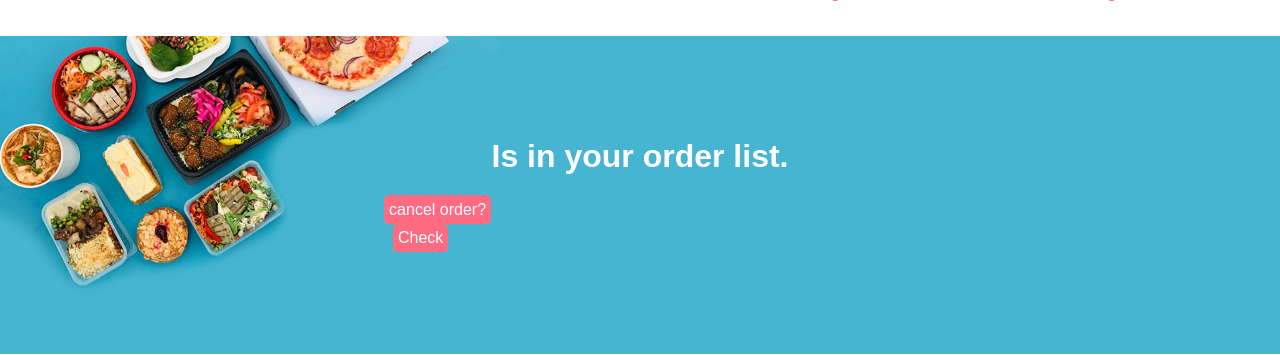
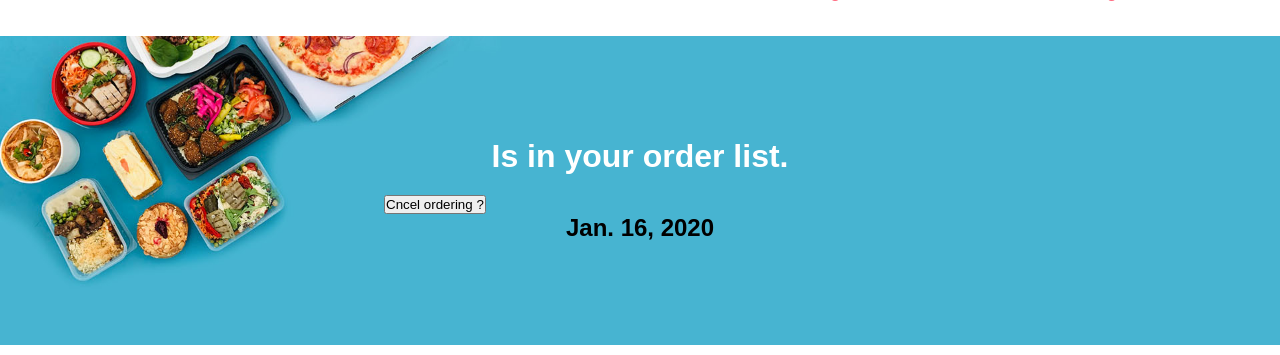
Before and after one commit to RaphaelApeh/restaurant_, a Django app: page /detail/00000000-0000-0000-0000-000000000001/ in a window 1280 px wide. Shown: the part 50-405 px from the top of the page. Run offline with Django 5.2, Linux system fonts and the light colour scheme; a user stored in the database is signed in; tables that the repository leaves empty hold one stand-in row (values such as "Sample post").

Commit message:
add somthing

```diff
--- a/core/views.py
+++ b/core/views.py
@@ -4,6 +4,7 @@ from django.db.models import Q
 from django.contrib import messages
 from django.contrib.auth.decorators import login_required
 
+from django.utils import timezone
 from .models import *
 from .backends import authenticate
 
@@ -17,8 +18,11 @@ def homepage_view(request):
 
 def food_detail_or_order_view(request,food_id):
     food = get_object_or_404(Food,food_id=food_id)
+    order = Order.objects.get(food=food)
+    end_time = order.timestamp + timezone.timedelta(days=1)
     context = {
-        'food':food
+        'food':food,
+        'time':end_time
     }
     return render(request,'order.html',context)
 
@@ -61,7 +65,7 @@ def ordering_view(request,food_id):
         email = request.POST['email']
         phone_number = request.POST['contact']
         address = request.POST['address']
-        Order.objects.create(
+        order = Order.objects.create(
             food=food,
             quantity=quantity,
             full_name=fill_name,
@@ -69,6 +73,9 @@ def ordering_view(request,food_id):
             email=email,
             address=address
         )
+        cancel = request.POST.get('action')
+        if cancel == 'list':
+            request.user.profile.foods.remove(food)
         request.user.profile.foods.add(food)
         return redirect(request.META.get('HTTP_REFERER'))
 
--- a/templates/order.html
+++ b/templates/order.html
@@ -6,12 +6,11 @@
         <div class="container">
             {% if food in request.user.profile.foods.all %}
             <h2 class="text-center text-white">Is in your order list.</h2>
-            <form action="" method="POST" class="order">
+            <form action="{% url 'ordering' food.food_id %}" method="POST" class="order">
                 {% csrf_token %}
-                <input type="submit" name="submit" value="cancel order?" class="btn btn-primary">
-                <br>&nbsp;
-                <input type="submit" name="submit" value="Check" class="btn btn-primary">
+                <button type="submit" name="action" value="list">Cncel ordering ?</button>
             </form>
+            <center><h1>{{ time.date }}</h1></center>
             {% else %}
             <h2 class="text-center text-white">Fill this form to confirm your order.</h2>
 
@@ -50,6 +49,8 @@
                     <textarea name="address" rows="10" placeholder="E.g. Street, City, Country" class="input-responsive" required></textarea>
                     {% if request.user.is_authenticated %}
                     <input type="submit" name="submit" value="Confirm Order" class="btn btn-primary">
+                    {% else %}
+                    <center><small>Login to <a href="{% url 'login' %}">Login</a></small></center>
                     {% endif %}
                 </fieldset>
 
```
Also changed, not shown: core/management/commands/getusers.py (added, +17 -0 lines).
